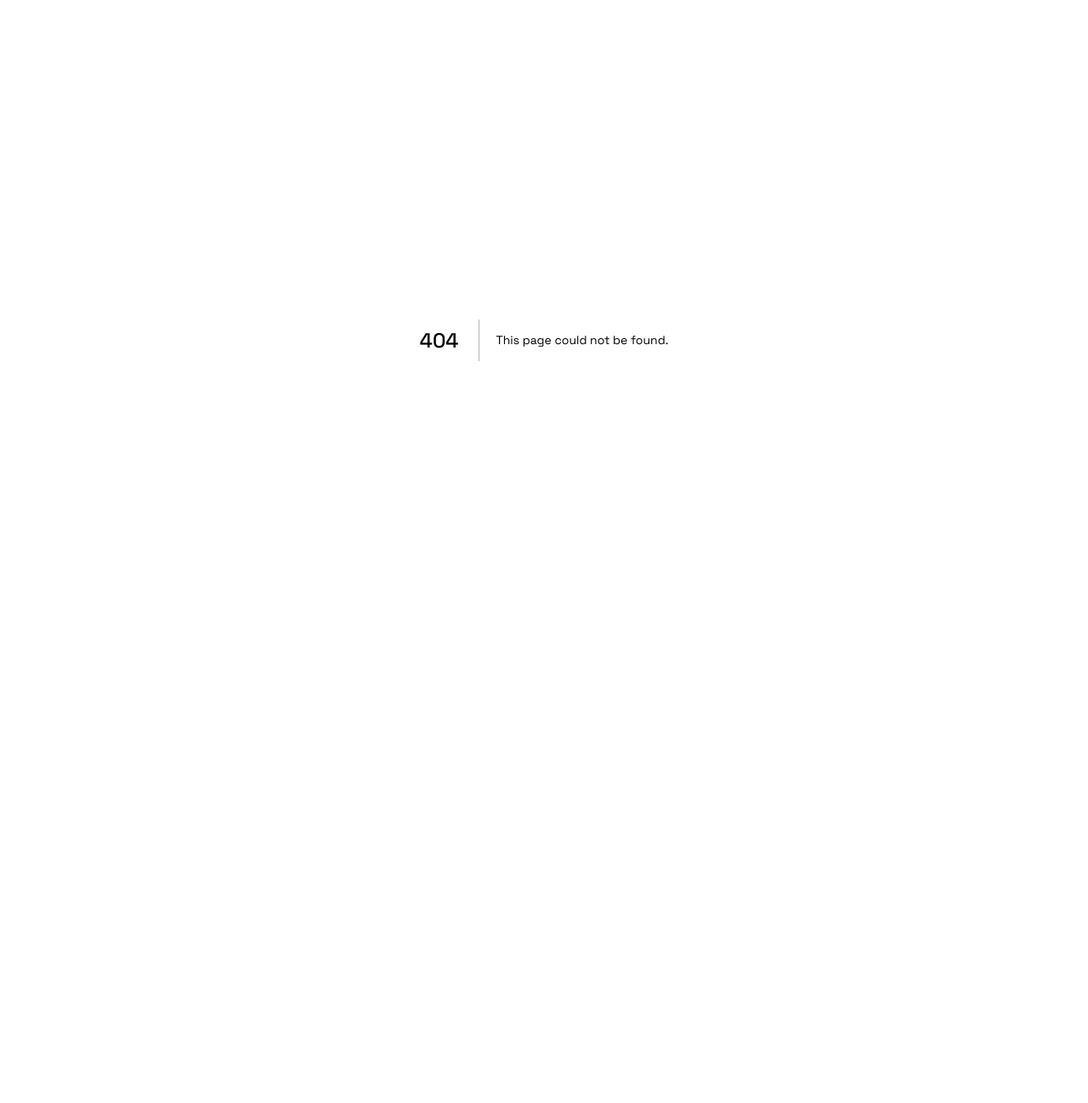
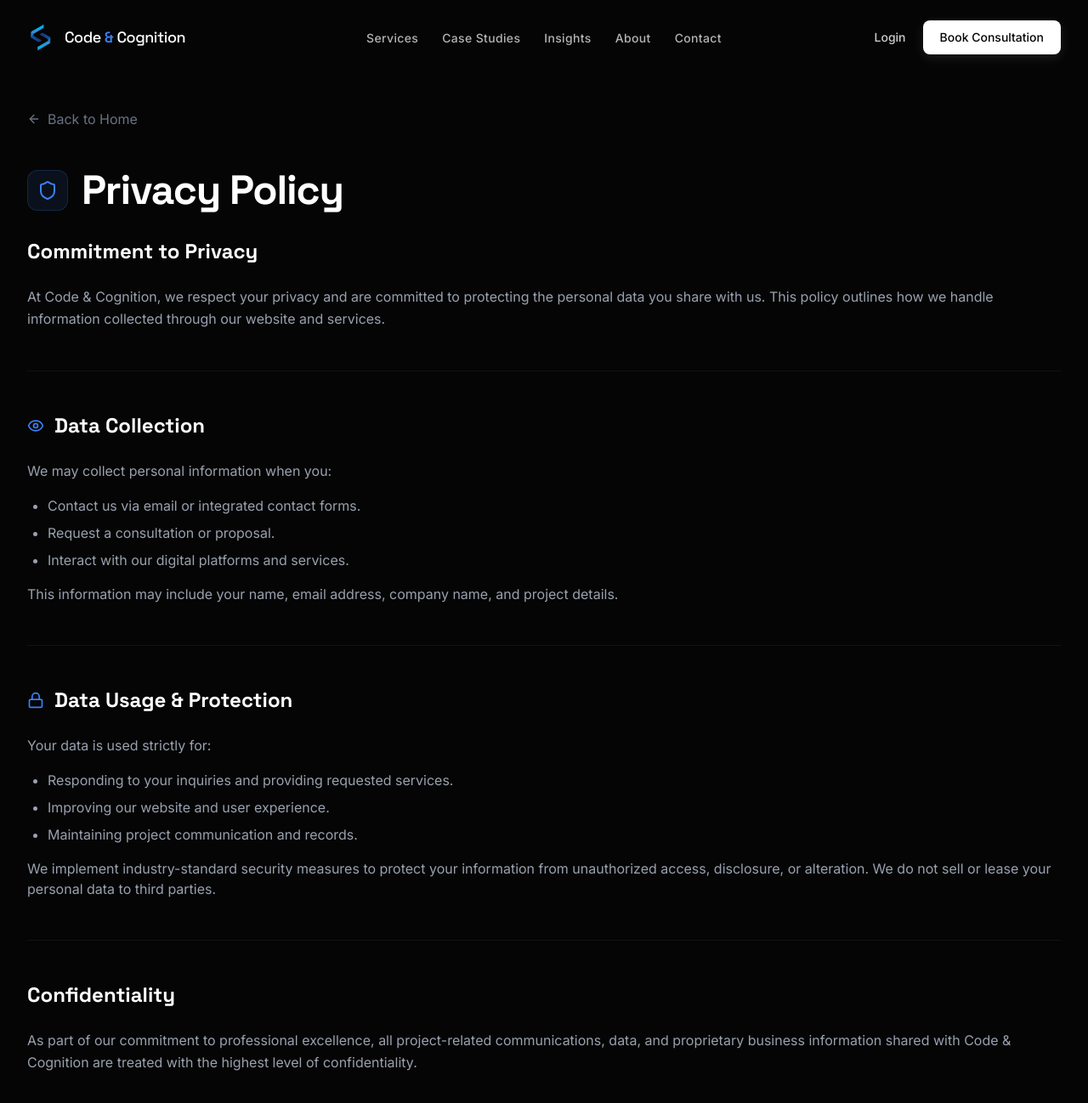
Before and after one commit to Md-Nur/code-and-cognition, a Next.js app: page /privacy in a window 1280 px wide. Before the commit this address had no page. Shown: the top 1298 px of the page at 85% size. Before the commit the page ends 800 px from the top, so only its background shows below. Built offline with nearby package versions, Linux system fonts and the light colour scheme; no server answers.

Commit message:
feat: add legal disclosure and privacy policy pages and update todo list

```diff
--- /dev/null
+++ b/app/(public)/legal/page.tsx
@@ -0,0 +1,72 @@
+"use client";
+
+import Link from "next/link";
+import { ArrowLeft, Shield, Scale, FileText } from "lucide-react";
+
+export default function LegalPage() {
+    return (
+        <main className="min-h-screen bg-agency-black pt-32 pb-24">
+            <div className="section-container max-w-4xl">
+                <Link
+                    href="/"
+                    className="inline-flex items-center gap-2 text-gray-500 hover:text-white transition-colors mb-12 group"
+                >
+                    <ArrowLeft className="w-4 h-4 transition-transform group-hover:-translate-x-1" />
+                    Back to Home
+                </Link>
+
+                <div className="flex items-center gap-4 mb-8">
+                    <div className="w-12 h-12 rounded-xl bg-agency-accent/10 border border-agency-accent/20 flex items-center justify-center text-agency-accent">
+                        <Scale className="w-6 h-6" />
+                    </div>
+                    <h1 className="text-4xl md:text-5xl font-bold text-white tracking-tight">Legal Disclosure</h1>
+                </div>
+
+                <div className="prose prose-invert prose-agency max-w-none">
+                    <section className="mb-12">
+                        <h2 className="text-2xl font-bold text-white mb-6">Company Information</h2>
+                        <p className="text-gray-400 leading-relaxed mb-4">
+                            Code & Cognition is a premium digital agency specializing in architectural high-performance digital systems,
+                            intelligent automation, and growth systems for global enterprise leaders.
+                        </p>
+                        <div className="grid grid-cols-1 md:grid-cols-2 gap-6 mt-8">
+                            <div className="p-6 rounded-2xl bg-white/5 border border-white/10">
+                                <h3 className="text-white font-semibold mb-2">Registration</h3>
+                                <p className="text-gray-400 text-sm">Registered in Rajshahi, Bangladesh.</p>
+                            </div>
+                            <div className="p-6 rounded-2xl bg-white/5 border border-white/10">
+                                <h3 className="text-white font-semibold mb-2">Contact</h3>
+                                <p className="text-gray-400 text-sm">codencognition.bd@gmail.com</p>
+                            </div>
+                        </div>
+                    </section>
+
+                    <section className="mb-12 border-t border-white/5 pt-12">
+                        <h2 className="text-2xl font-bold text-white mb-6">Intellectual Property Rights</h2>
+                        <p className="text-gray-400 leading-relaxed mb-4">
+                            All content, code, designs, strategies, and assets created by Code & Cognition remain the exclusive
+                            intellectual property of the company, unless explicitly transferred via written agreement.
+                        </p>
+                        <p className="text-gray-400 leading-relaxed">
+                            Unauthorized use, reproduction, or distribution of any materials on this website or delivered
+                            as part of our services is strictly prohibited.
+                        </p>
+                    </section>
+
+                    <section className="mb-12 border-t border-white/5 pt-12">
+                        <h2 className="text-2xl font-bold text-white mb-6">Governing Law</h2>
+                        <p className="text-gray-400 leading-relaxed">
+                            These terms and any disputes arising from the use of our services or website shall be governed
+                            by and construed in accordance with the laws of Bangladesh. Any legal actions shall be
+                            subject to the exclusive jurisdiction of the courts in Bangladesh.
+                        </p>
+                    </section>
+
+                    <section className="mb-12 border-t border-white/5 pt-12 text-sm text-gray-500 italic">
+                        <p>Last updated: February 22, 2026</p>
+                    </section>
+                </div>
+            </div>
+        </main>
+    );
+}
--- /dev/null
+++ b/app/(public)/privacy/page.tsx
@@ -0,0 +1,87 @@
+"use client";
+
+import Link from "next/link";
+import { ArrowLeft, Shield, Lock, Eye } from "lucide-react";
+
+export default function PrivacyPage() {
+    return (
+        <main className="min-h-screen bg-agency-black pt-32 pb-24">
+            <div className="section-container max-w-4xl">
+                <Link
+                    href="/"
+                    className="inline-flex items-center gap-2 text-gray-500 hover:text-white transition-colors mb-12 group"
+                >
+                    <ArrowLeft className="w-4 h-4 transition-transform group-hover:-translate-x-1" />
+                    Back to Home
+                </Link>
+
+                <div className="flex items-center gap-4 mb-8">
+                    <div className="w-12 h-12 rounded-xl bg-agency-accent/10 border border-agency-accent/20 flex items-center justify-center text-agency-accent">
+                        <Shield className="w-6 h-6" />
+                    </div>
+                    <h1 className="text-4xl md:text-5xl font-bold text-white tracking-tight">Privacy Policy</h1>
+                </div>
+
+                <div className="prose prose-invert prose-agency max-w-none">
+                    <section className="mb-12">
+                        <h2 className="text-2xl font-bold text-white mb-6">Commitment to Privacy</h2>
+                        <p className="text-gray-400 leading-relaxed mb-4">
+                            At Code & Cognition, we respect your privacy and are committed to protecting the personal data you share with us.
+                            This policy outlines how we handle information collected through our website and services.
+                        </p>
+                    </section>
+
+                    <section className="mb-12 border-t border-white/5 pt-12">
+                        <h2 className="text-2xl font-bold text-white mb-6 flex items-center gap-3">
+                            <Eye className="w-5 h-5 text-agency-accent" />
+                            Data Collection
+                        </h2>
+                        <p className="text-gray-400 leading-relaxed mb-4">
+                            We may collect personal information when you:
+                        </p>
+                        <ul className="list-disc pl-6 space-y-2 text-gray-400">
+                            <li>Contact us via email or integrated contact forms.</li>
+                            <li>Request a consultation or proposal.</li>
+                            <li>Interact with our digital platforms and services.</li>
+                        </ul>
+                        <p className="text-gray-400 mt-4">
+                            This information may include your name, email address, company name, and project details.
+                        </p>
+                    </section>
+
+                    <section className="mb-12 border-t border-white/5 pt-12">
+                        <h2 className="text-2xl font-bold text-white mb-6 flex items-center gap-3">
+                            <Lock className="w-5 h-5 text-agency-accent" />
+                            Data Usage & Protection
+                        </h2>
+                        <p className="text-gray-400 leading-relaxed mb-4">
+                            Your data is used strictly for:
+                        </p>
+                        <ul className="list-disc pl-6 space-y-2 text-gray-400">
+                            <li>Responding to your inquiries and providing requested services.</li>
+                            <li>Improving our website and user experience.</li>
+                            <li>Maintaining project communication and records.</li>
+                        </ul>
+                        <p className="text-gray-400 mt-4">
+                            We implement industry-standard security measures to protect your information from unauthorized access,
+                            disclosure, or alteration. We do not sell or lease your personal data to third parties.
+                        </p>
+                    </section>
+
+                    <section className="mb-12 border-t border-white/5 pt-12">
+                        <h2 className="text-2xl font-bold text-white mb-6">Confidentiality</h2>
+                        <p className="text-gray-400 leading-relaxed">
+                            As part of our commitment to professional excellence, all project-related communications, data,
+                            and proprietary business information shared with Code & Cognition are treated with the
+                            highest level of confidentiality.
+                        </p>
+                    </section>
+
+                    <section className="mb-12 border-t border-white/5 pt-12 text-sm text-gray-500 italic">
+                        <p>Last updated: February 22, 2026</p>
+                    </section>
+                </div>
+            </div>
+        </main>
+    );
+}
```
Also changed, not shown: 1 other file (tests, documents, lock files or other folders).
